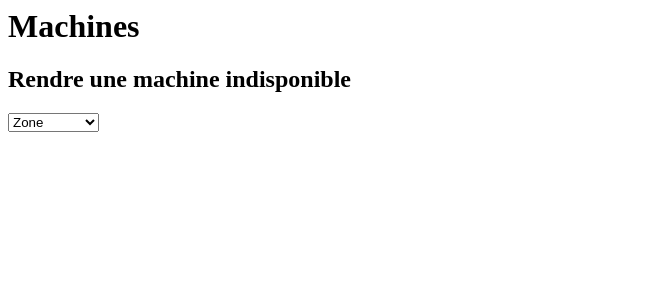
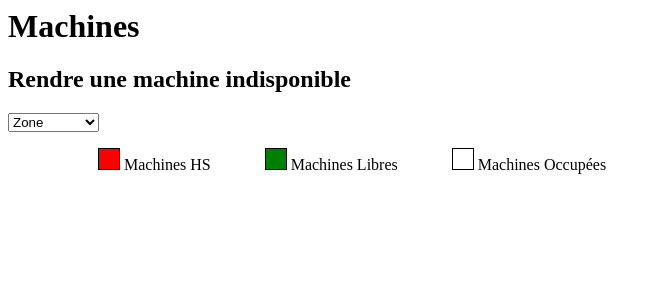
Before and after one commit to Ithrynluin/gestion_js, a PHP site: page /include/pages/gererMachines.inc.php in a window 1280 px wide. Shown: the top 300 px of the page, without its empty margins (0-661 px from the left). Run offline with PHP 8.4, Linux system fonts and the light colour scheme.

Commit message:
je sais pas

```diff
--- a/include/pages/gererMachines.inc.php
+++ b/include/pages/gererMachines.inc.php
@@ -7,7 +7,13 @@
 	<option value='2'>Mélomanes</option>
 	<option value='3'>Barrés</option>
 </select>
-<script src='js/lister_machine.js'></script>
+<br>
+<ul>
+	<li class='machineHs'> </li> Machines HS
+	<li class='machineLibre'> </li> Machines Libres
+	<li class='machineOccupee'> </li> Machines Occupées
+</ul>
+<script src='js/machine.js'></script>
 <div id='salle'>
 
 </div>
```
Also changed, not shown: js/machine.js (renamed from js/lister_machine.js).
